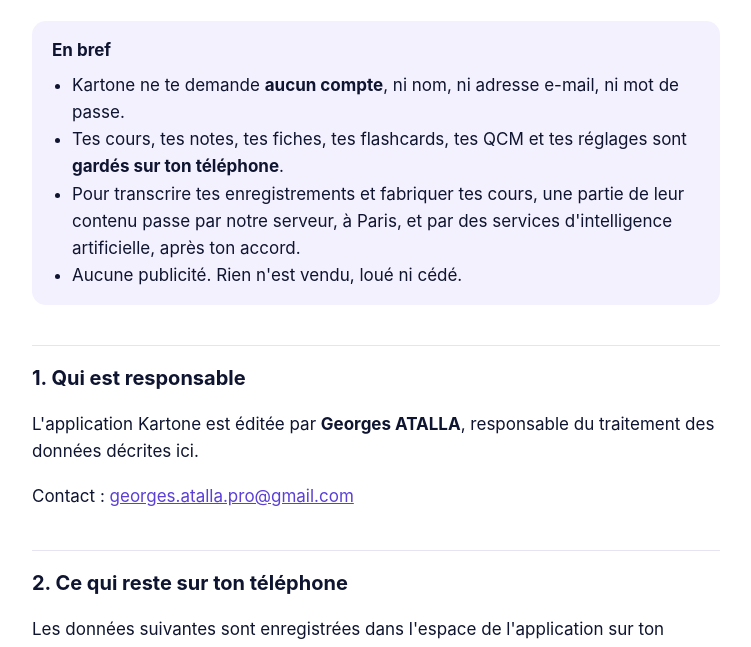
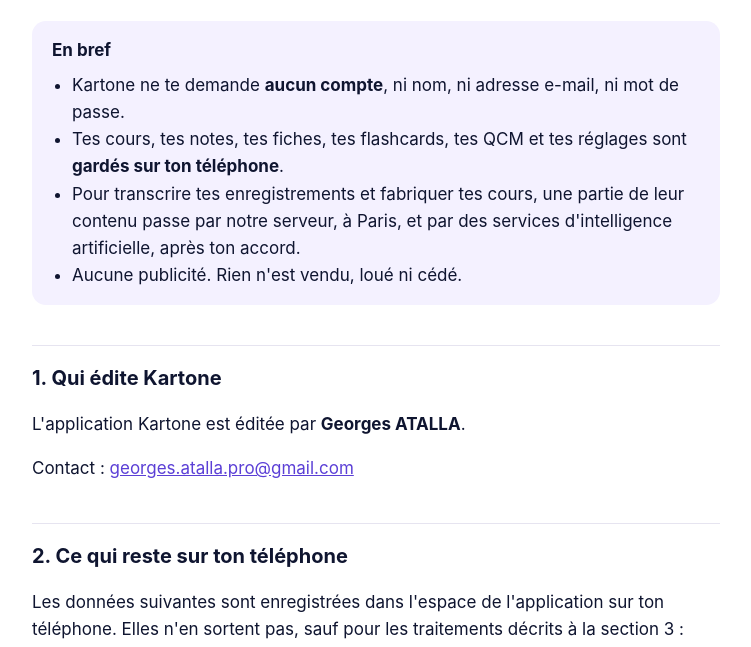
Before and after one commit to Ggs91/kartone-public, a plain HTML site: page index.html in a window 1280 px wide. Shown: the part 117-764 px from the top of the page, without its empty margins (264-1015 px from the left). Drawn offline with Linux system fonts and the light colour scheme.

Commit message:
Retire le renvoi vers chaque service pour exercer ses droits, inexact pour des sous-traitants, et la mention de responsable du traitement.

```diff
--- a/index.html
+++ b/index.html
@@ -39,8 +39,8 @@
   </ul>
 </div>
 
-<h2>1. Qui est responsable</h2>
-<p>L'application Kartone est éditée par <strong>Georges ATALLA</strong>, responsable du traitement des données décrites ici.</p>
+<h2>1. Qui édite Kartone</h2>
+<p>L'application Kartone est éditée par <strong>Georges ATALLA</strong>.</p>
 <p>Contact : <a href="mailto:georges.atalla.pro@gmail.com">georges.atalla.pro@gmail.com</a></p>
 
 <h2>2. Ce qui reste sur ton téléphone</h2>
@@ -114,7 +114,7 @@
 
 <h2>6. Tes choix et tes droits</h2>
 <p>C'est toi qui décides de ce qui part. L'application te demande ton accord avant d'envoyer le contenu de tes notes aux services d'intelligence artificielle, et tu peux le retirer à tout moment dans ses réglages. Les autorisations du micro, de l'appareil photo, des photos et des notifications se donnent et se retirent dans les réglages d'iOS.</p>
-<p>Le RGPD te donne le droit d'accéder à tes données, de les faire effacer et de t'opposer à leur traitement. Kartone ne te demande aucun compte, ni nom, ni adresse : elle n'a donc aucun moyen de relier une demande à une installation, et ne peut pas retrouver les données de quelqu'un à partir d'un message. Ces droits s'exercent dans l'application : supprimer une note la retire de ton téléphone, retirer ton accord arrête les envois aux services d'intelligence artificielle, et désinstaller l'application efface ce qu'elle gardait sur ton téléphone. Pour les données reçues par les services de la section 4, adresse toi à chacun d'eux.</p>
+<p>Le RGPD te donne le droit d'accéder à tes données, de les faire effacer et de t'opposer à leur traitement. Kartone ne te demande aucun compte, ni nom, ni adresse : elle n'a donc aucun moyen de relier une demande à une installation, et ne peut pas retrouver les données de quelqu'un à partir d'un message. Ces droits s'exercent dans l'application : supprimer une note la retire de ton téléphone, retirer ton accord arrête les envois aux services d'intelligence artificielle, et désinstaller l'application efface ce qu'elle gardait sur ton téléphone.</p>
 <p>Tu peux adresser une réclamation à la CNIL, sur <a href="https://www.cnil.fr">cnil.fr</a>.</p>
 
 <h2>7. Changements</h2>
```
